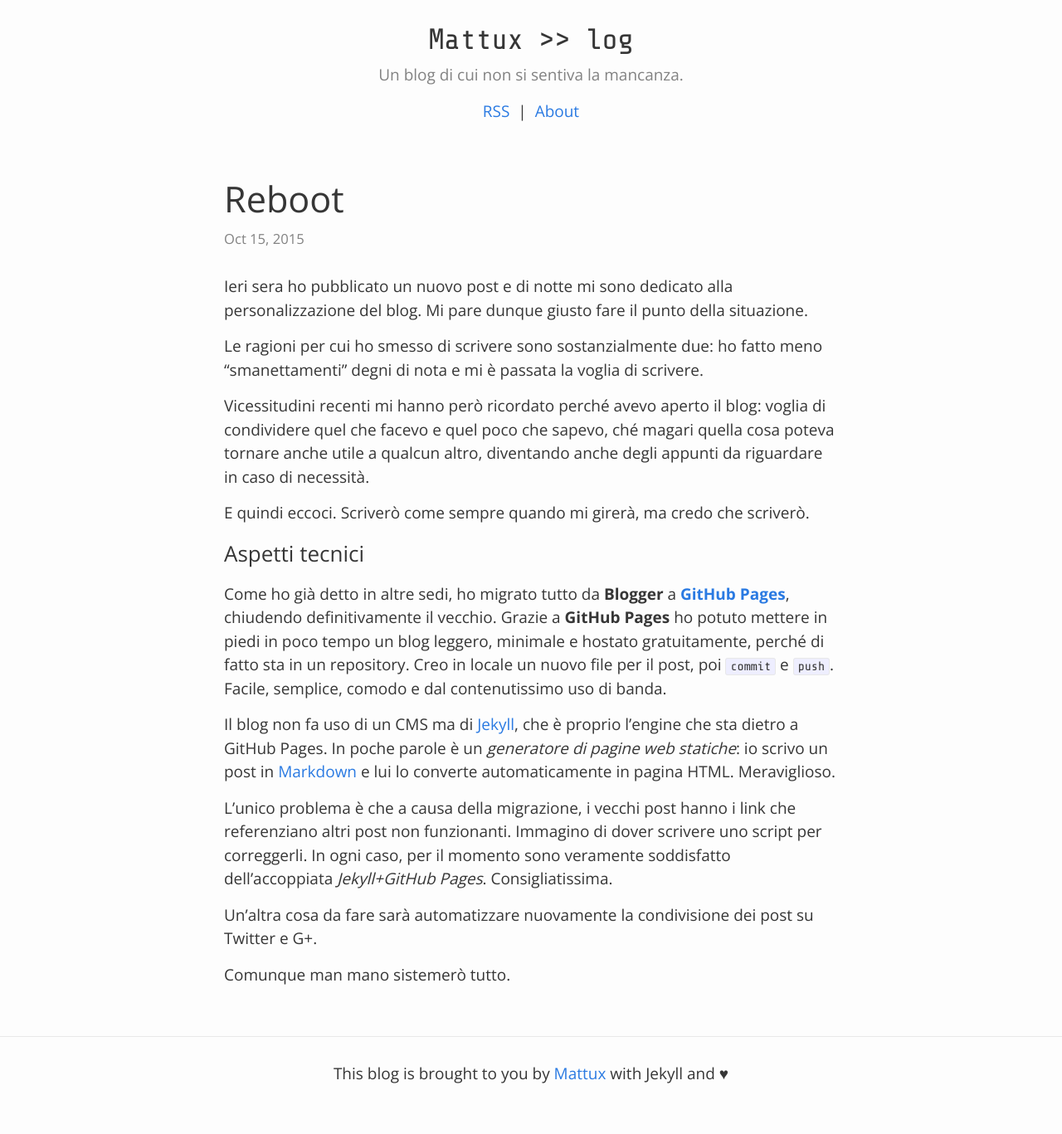
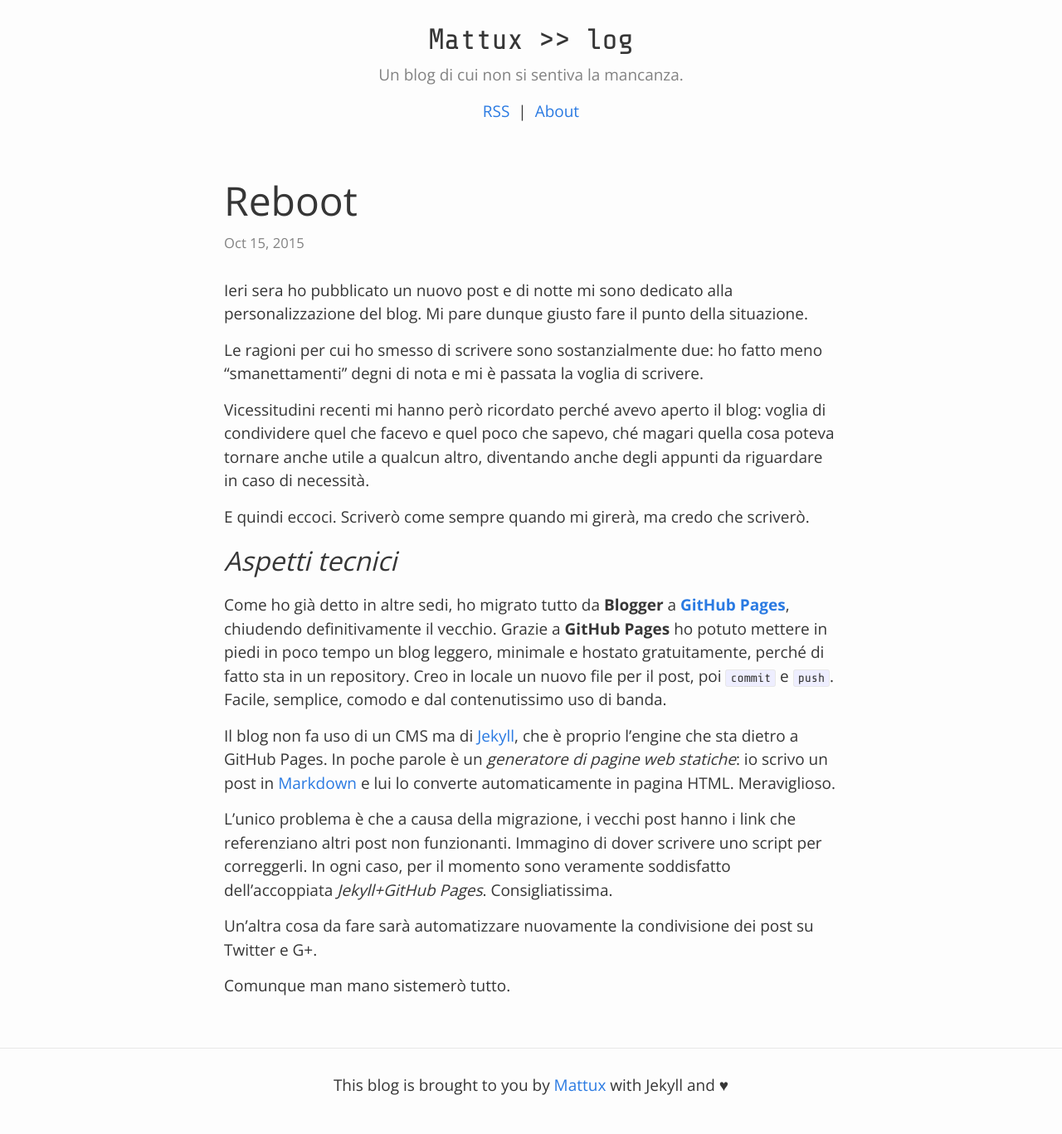
Before and after one commit to mattux/mattux.github.io, a Jekyll site: the page built from _posts/2015-10-15-reboot.md, in a window 1280 px wide. Shown: the whole page at 83% size. Built offline with Jekyll 4.4.1, drawn with Linux system fonts in a browser that asks for light colours; some web fonts are replaced.

Commit message:
fix font size

```diff
--- a/_sass/_layout.scss
+++ b/_sass/_layout.scss
@@ -221,7 +221,7 @@ color: $grey-color;
 
 .post-title {
     //font-size: 42px;
-    font-size: 2.7rem;
+    font-size: 3rem;
     //letter-spacing: -1px;
     line-height: 1;
 
@@ -235,7 +235,10 @@ color: $grey-color;
     margin-bottom: $spacing-unit;
 
     h2 {
-        font-size: 32px;
+        //font-size: 34px;
+        font-size: 2.2rem;
+
+
 
         @include media-query($on-laptop) {
             font-size: 28px;
@@ -243,15 +246,17 @@ color: $grey-color;
     }
 
     h3 {
-        font-size: 26px;
+        font-size: 2rem;
 
         @include media-query($on-laptop) {
             font-size: 22px;
         }
+
+        font-style: italic;
     }
 
     h4 {
-        font-size: 20px;
+        font-size: 1.8rem;
 
         @include media-query($on-laptop) {
             font-size: 18px;
```
